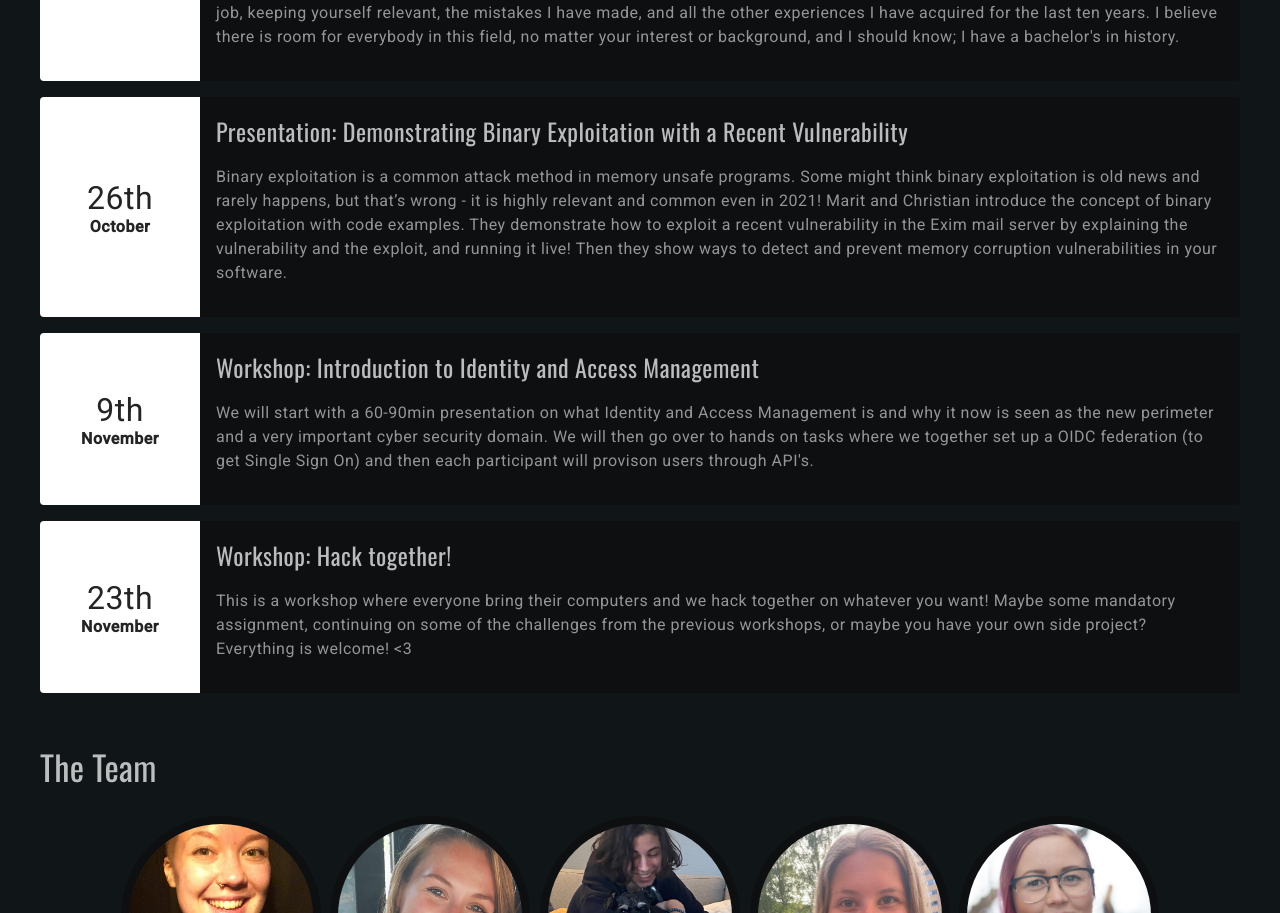
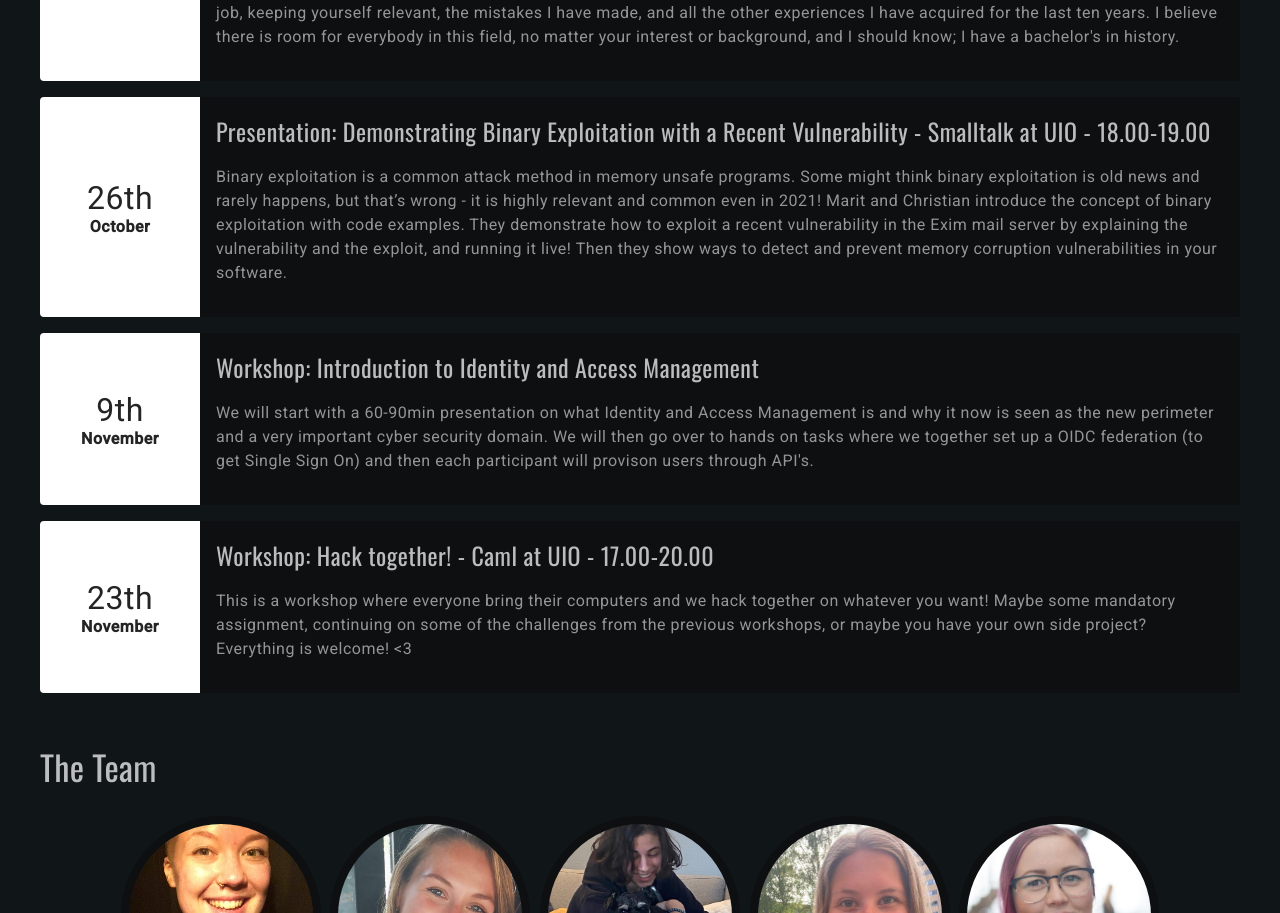
Before and after one commit to Oslo-CTF/osloctf.github.io, a Vue app: page / in a window 1280 px wide. Shown: the part 1506-2419 px from the top of the page. Built offline with nearby package versions, Linux system fonts and the light colour scheme.

Commit message:
Trying (#5)
* Update Events.vue

* Update Events.vue

```diff
--- a/src/components/Events.vue
+++ b/src/components/Events.vue
@@ -71,7 +71,7 @@ export default {
       {
         id: 4,
         date: getDateParts(new Date('2021-10-26')),
-        title: 'Presentation: Demonstrating Binary Exploitation with a Recent Vulnerability',
+        title: 'Presentation: Demonstrating Binary Exploitation with a Recent Vulnerability - Smalltalk at UIO - 18.00-19.00',
         description: 'Binary exploitation is a common attack method in memory unsafe programs. Some might think binary exploitation is old news and rarely happens, but that’s wrong - it is highly relevant and common even in 2021! Marit and Christian introduce the concept of binary exploitation with code examples. They demonstrate how to exploit a recent vulnerability in the Exim mail server by explaining the vulnerability and the exploit, and running it live! Then they show ways to detect and prevent memory corruption vulnerabilities in your software.'
       },
       {
@@ -83,7 +83,7 @@ export default {
       {
         id: 6,
         date: getDateParts(new Date('2021-11-23')),
-        title: 'Workshop: Hack together!',
+        title: 'Workshop: Hack together! - Caml at UIO - 17.00-20.00',
         description: 'This is a workshop where everyone bring their computers and we hack together on whatever you want! Maybe some mandatory assignment, continuing on some of the challenges from the previous workshops, or maybe you have your own side project? Everything is welcome! <3'
       },
     ]
```
